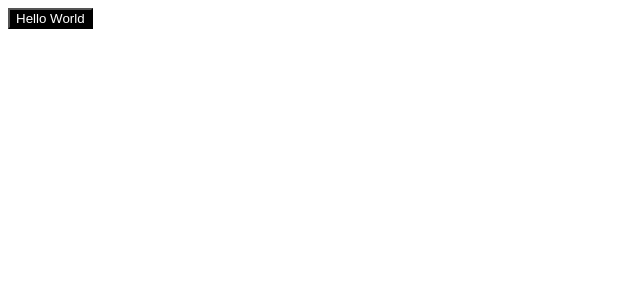
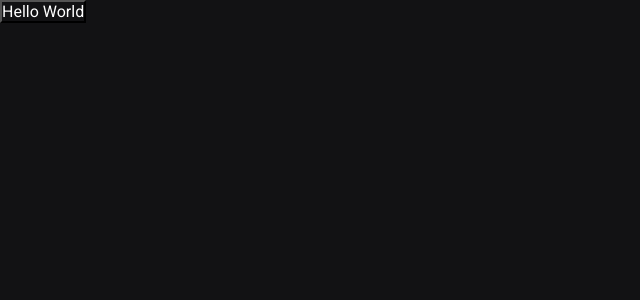
Before and after one commit to rhmadeira/ignite-shop, a Next.js app: page / in a window 1280 px wide. Shown: the top 300 px of the page, without its empty margins (0-640 px from the left). Built offline with nearby package versions, Linux system fonts and the light colour scheme.

Commit message:
feat: global styles

```diff
--- a/src/pages/_app.tsx
+++ b/src/pages/_app.tsx
@@ -1,4 +1,7 @@
+import { globalStyles } from "@/styles/global";
 import type { AppProps } from "next/app";
+
+globalStyles(); // This is the line that is causing the error
 
 export default function App({ Component, pageProps }: AppProps) {
   return <Component {...pageProps} />;
--- /dev/null
+++ b/src/styles/global.ts
@@ -0,0 +1,21 @@
+import { globalCss } from ".";
+
+export const globalStyles = globalCss({
+  "*": {
+    boxSizing: "border-box",
+    margin: 0,
+    padding: 0,
+  },
+
+  body: {
+    "-webkit-font-smoothing": "antialiased",
+    backgroundColor: "$gray900",
+    color: "$gray100",
+  },
+
+  "body, input, textarea, button": {
+    fontFamily: "Roboto, sans-serif",
+    fontWeight: 400,
+    fontSize: "1rem",
+  },
+});
--- a/src/styles/index.ts
+++ b/src/styles/index.ts
@@ -12,7 +12,14 @@
 } = createStitches({
   theme: {
     colors: {
-      black: "#000",
+      white: "#fff",
+      gray900: "#121214",
+      gray800: "#202024",
+      gray300: "#c4c4cc",
+      gray100: "#e1e1e6",
+
+      green500: "#00875f",
+      green300: "#00b37e",
     },
   },
 });
```
